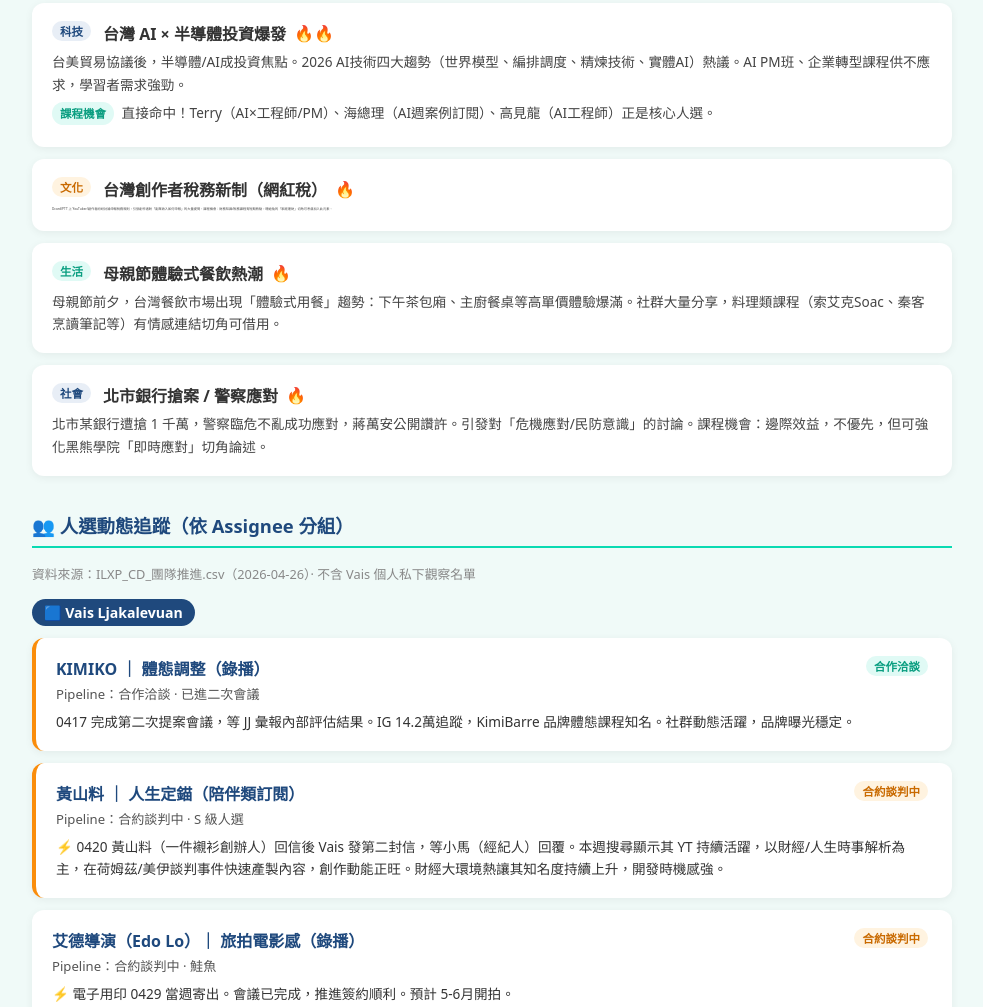
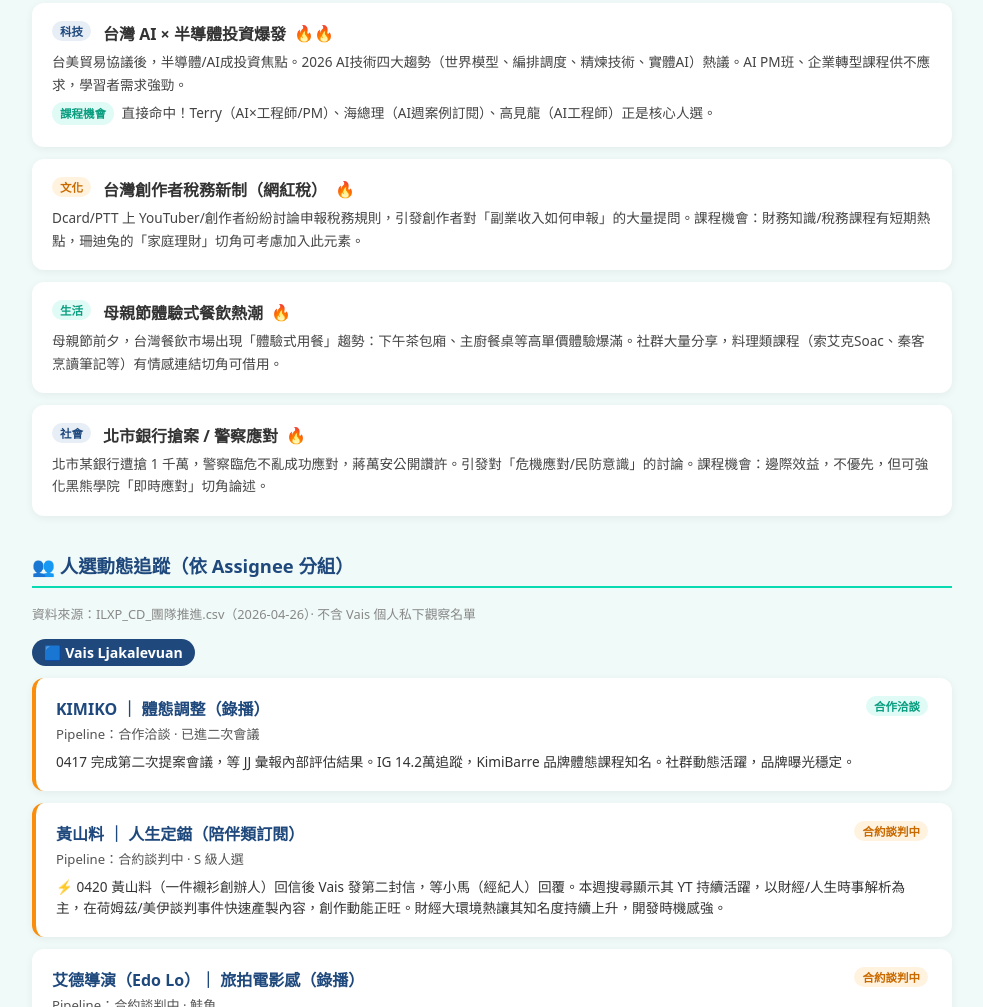
Before and after one commit to vaiskalivuan/market-radar, a plain HTML site: page reports/market-radar-team-2026-04-26.html in a window 1280 px wide. Shown: the part 3226-4233 px from the top of the page, without its empty margins (148-1131 px from the left). Drawn offline with Linux system fonts and the light colour scheme.

Commit message:
Add market radar 2026-04-26

```diff
--- a/reports/market-radar-team-2026-04-26.html
+++ b/reports/market-radar-team-2026-04-26.html
@@ -273,7 +273,7 @@
       <strong>台灣創作者稅務新制（網紅稅）</strong>
       <span style="font-size:1rem">🔥</span>
     </div>
-    <div style="font-size:0.85mm;line-height:1.65;color:#444">
+    <div style="font-size:0.85rem;line-height:1.65;color:#444">
       Dcard/PTT 上 YouTuber/創作者紛紛討論申報稅務規則，引發創作者對「副業收入如何申報」的大量提問。課程機會：財務知識/稅務課程有短期熱點，珊迪兔的「家庭理財」切角可考慮加入此元素。
     </div>
   </div>
```
